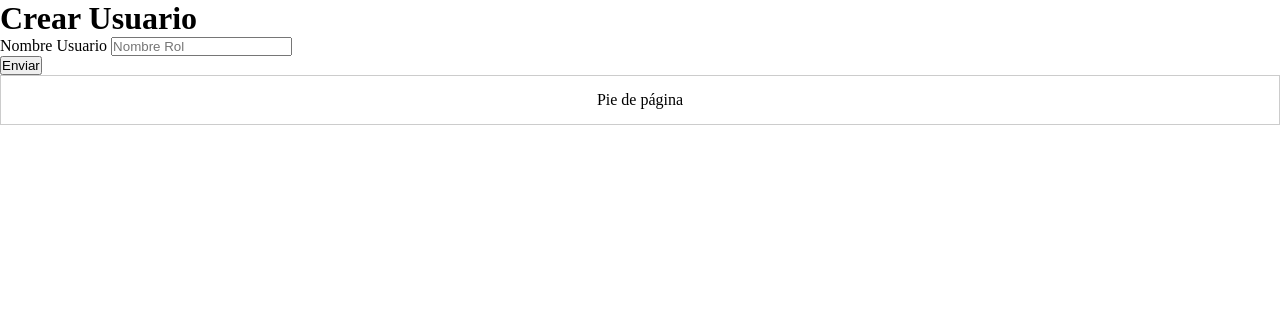
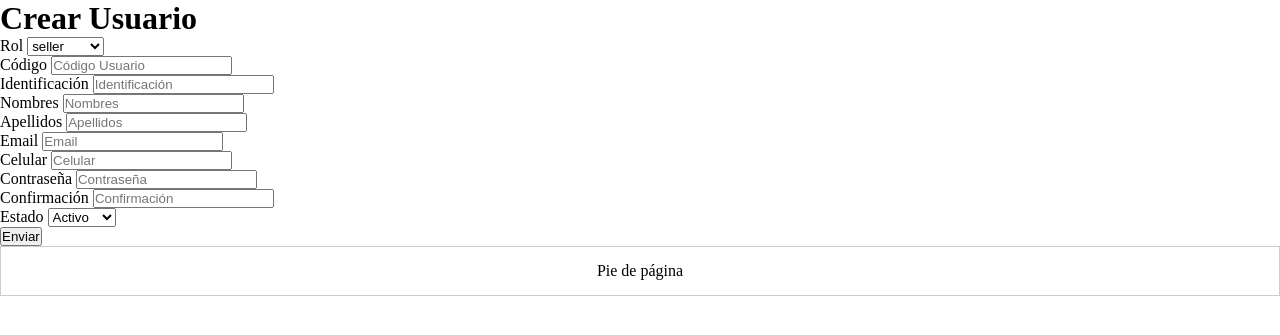
Before and after one commit to dzarkV/app_web_php_2671339_dzarkV, a PHP site: template views/modules/1_users/create_user.view.php in a window 1280 px wide. Shown: the part 50-385 px from the top of the page. Run offline with PHP 8.4, Linux system fonts and the light colour scheme; the template is opened without the code that fills it, so the values that code supplies are empty.

Commit message:
Ajustando Proyecto

```diff
--- a/views/modules/1_users/create_user.view.php
+++ b/views/modules/1_users/create_user.view.php
@@ -4,8 +4,51 @@
     </div>
     <div class="form-body">
         <div class="form-control">
-            <label for="userName">Nombre Usuario</label>
-            <input type="text" name="userName" id="userName" placeholder="Nombre Rol">
+            <label for="rolCode">Rol</label>
+            <select name="rolCode" id="rolCode">
+                <option value="3">seller</option>
+                <option value="2">customer</option>
+                <option value="1">admin</option>
+            </select>
+        </div>
+        <div class="form-control">
+            <label for="userCode">Código</label>
+            <input type="text" name="userCode" id="userCode" placeholder="Código Usuario">
+        </div>
+        <div class="form-control">
+            <label for="userId">Identificación</label>
+            <input type="number" name="userId" id="userId" placeholder="Identificación">
+        </div>
+        <div class="form-control">
+            <label for="userName">Nombres</label>
+            <input type="text" name="userName" id="userName" placeholder="Nombres">
+        </div>
+        <div class="form-control">
+            <label for="userLastName">Apellidos</label>
+            <input type="text" name="userLastName" id="userLastName" placeholder="Apellidos">
+        </div>
+        <div class="form-control">
+            <label for="userEmail">Email</label>
+            <input type="email" name="userEmail" id="userEmail" placeholder="Email">
+        </div>
+        <div class="form-control">
+            <label for="userPhone">Celular</label>
+            <input type="text" name="userPhone" id="userPhone" placeholder="Celular">
+        </div>
+        <div class="form-control">
+            <label for="userPass">Contraseña</label>
+            <input type="password" name="userPass" id="userPass" placeholder="Contraseña">
+        </div>
+        <div class="form-control">
+            <label for="userConfirmPass">Confirmación</label>
+            <input type="password" name="userConfirmPass" id="userConfirmPass" placeholder="Confirmación">
+        </div>
+        <div class="form-control">
+            <label for="userStatus">Estado</label>
+            <select name="userStatus" id="userStatus">
+                <option value="1">Activo</option>
+                <option value="0">Inactivo</option>
+            </select>
         </div>
     </div>
     <div class="form-footer">
```
